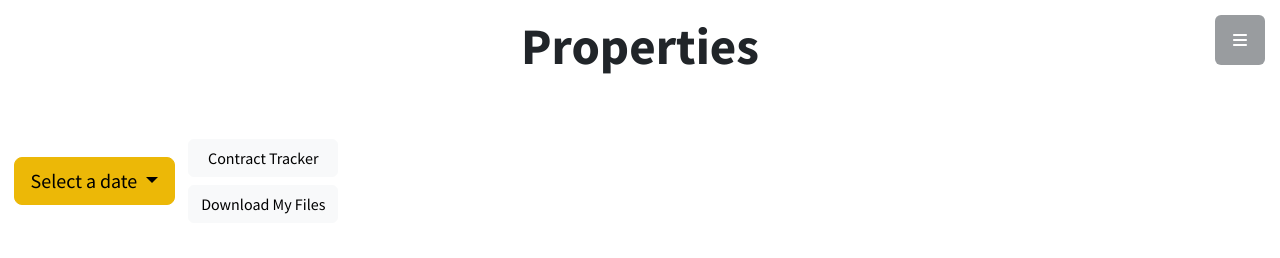
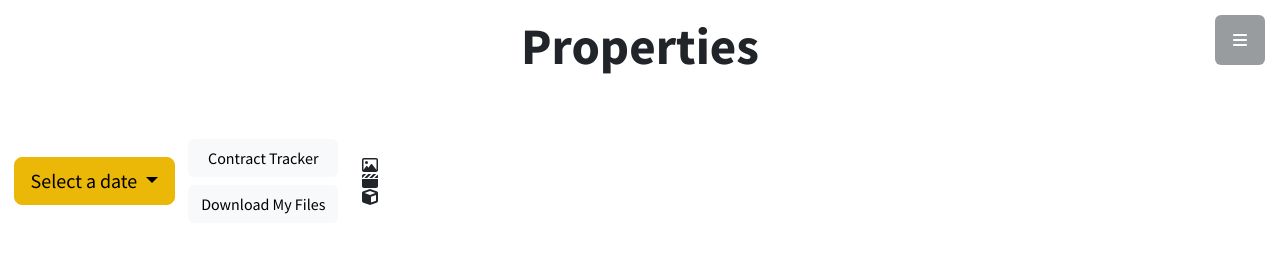
Before and after one commit to ec134866/SunriseDrones, a Django app: template templates/portfolioApp/property.html in a window 1280 px wide; the page is wider, and only the part inside the window is pictured. Shown: the top 258 px of that part. Run offline with Django 4.2, Linux system fonts and the light colour scheme; the template is opened without the code that fills it, so the values that code supplies are empty; some libraries are stand-ins or nearby versions.

Commit message:
messing with the columns 5

```diff
--- a/templates/portfolioApp/property.html
+++ b/templates/portfolioApp/property.html
@@ -46,6 +46,17 @@
                     <button id="downloadSectionBtn" class="btn btn-light" type="button" data-bs-target="#downloadSection" onclick="toggleSection(this)" style="margin-top: 0.5vh">Download My Files</button>
                 </div>
             </div>
+            <div class="col-auto" style="align-items:center; align-content:center;">
+              <div class="row">
+                <i class="fa-regular fa-image" onclick="filterFiles('image')" style="cursor: pointer;"></i>
+              </div>
+              <div class="row">
+                <i class="fa-solid fa-clapperboard" onclick="filterFiles('video')" style="cursor: pointer;"></i>
+              </div>
+              <div class="row">
+                <i class="fa-solid fa-cube" onclick="filterFiles('3D model')" style="cursor: pointer;"></i>
+              </div>
+            </div>
             <div class="col" style="max-height:17vh; padding-right: 3vh; padding-left: 3vh; min-width:70%;">
               <div class="collapse" id="contractTracker">
                 <div class="track d-flex">
@@ -77,9 +88,9 @@
                 </div>
               </div>
               <div class="collapse" id="downloadSection">
-                <div class="row overflow-scroll" style="max-height:17vh; background-color: lightgray;">
+                <div class="row overflow-scroll" style="max-height:17vh; background-color: lightgray;" id="fileContainer">
                   {% for file in files %}
-                    <div class="col-auto" style="width: auto; height: 80%; border-radius: 1vh; background-color: #f0f0f0; margin: .25vh; padding: .25vh; display: flex; flex-direction: column; align-items: center;">
+                    <div class="col-auto file" data-file-type="{{ file.file_type }}" style="width: auto; height: 80%; border-radius: 1vh; background-color: #f0f0f0; margin: .25vh; padding: .25vh; display: flex; flex-direction: column; align-items: center;">
                       <img src="{{ file.thumbnail }}" alt="{{ file.name }}" style="border-radius: 1vh; max-height: 14vh;">
                       <div class="row" style="font-size: 1.25vh; width: 100%; justify-content: space-between;">
                         <div class="col" style="display: flex; align-items: center;">
@@ -196,6 +207,26 @@
                 }
             }
 
+        </script>
+
+
+        {% comment %} script for filtering files {% endcomment %}
+        <script>
+          function filterFiles(type) {
+            const files = document.querySelectorAll('.file');
+
+            files.forEach(file => {
+              if (file.getAttribute('data-file-type') === type) {
+                file.style.display = 'flex'; // Show file
+              } else {
+                file.style.display = 'none'; // Hide file
+              }
+            });
+          }
+
+          function showAllFiles() {
+            filterFiles('all');
+          }
         </script>
 
 
```
